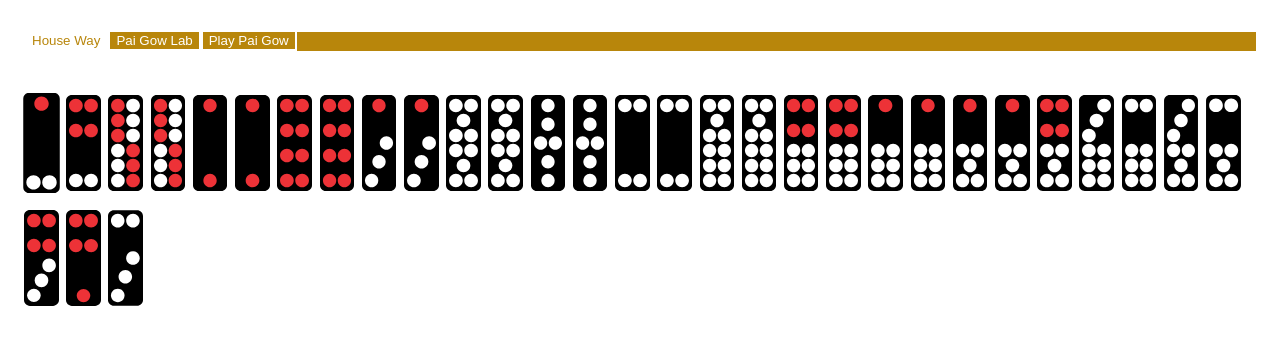
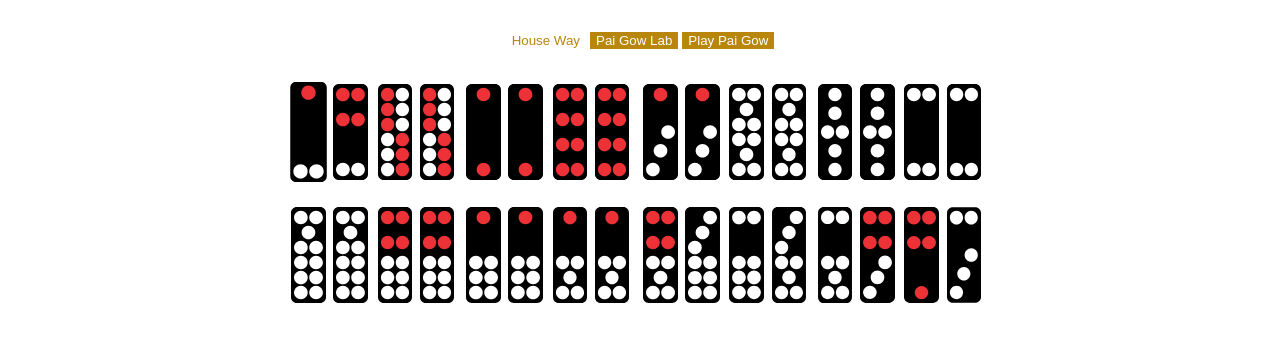
Before and after one commit to turtleflyer/pai-gow-tiles, a React app: page / in a window 1280 px wide. Shown: the top 344 px of the page. Built offline with nearby package versions, Linux system fonts and the light colour scheme.

Commit message:
New responsible layout implemented

```diff
--- a/src/App.css
+++ b/src/App.css
@@ -1,3 +1,6 @@
 .App {
+  display: flex;
+  flex-wrap: wrap;
   position: relative;
+  margin: 0 auto;
 }
--- a/src/components/EntireHand/EntireHand.css
+++ b/src/components/EntireHand/EntireHand.css
@@ -3,6 +3,7 @@
 }
 
 .EntireHand {
+  margin: 0 auto;
   position: relative;
   --size-of-padding: calc(var(--height) * 0.02);
   height: var(--height);
--- a/src/components/NavButtons/NavButtons.css
+++ b/src/components/NavButtons/NavButtons.css
@@ -1,10 +1,19 @@
-.NavButtons__navigation {
+.NavButtons {
+  display: flex;
+  margin: 2rem 1rem 1rem;
+  justify-content: center;
+}
+
+/* .NavButtons__flex-wrapper {
   background-color: darkgoldenrod;
   display: flex;
-  margin: 2rem 1rem 2rem 1rem;
-}
+  flex-wrap: wrap;
+  justify-content: center;
+} */
 
 .NavButtons__menu-button {
+  display: block;
+  flex-shrink: 0;
   background-color: darkgoldenrod;
   color: white;
   border: solid white;
@@ -13,6 +22,7 @@
 }
 
 .NavButtons__menu-button--active {
+  flex-shrink: 0;
   background-color: white;
   color: darkgoldenrod;
 }
--- a/src/components/NavButtons/NavButtons.js
+++ b/src/components/NavButtons/NavButtons.js
@@ -13,7 +13,7 @@ export default class NavButtons extends PureComponent {
   render() {
     const { onCheck, activeSection } = this.props;
     return (
-      <nav className="NavButtons__navigation">
+      <nav className="NavButtons">
         <button
           type="button"
           id="NavButtons__menu-button--HW"
--- a/src/components/TilesRow/TilesRow.css
+++ b/src/components/TilesRow/TilesRow.css
@@ -1,5 +1,13 @@
 .TileRow {
   display: flex;
   flex-wrap: wrap;
-  margin-bottom: 2rem;
+  justify-content: center;
+  margin-bottom: 4rem;
 }
+
+.TileRow__flex-block {
+  display: flex;
+  flex-wrap: wrap;
+  justify-content: center;
+  margin: 1px;
+}
--- a/src/components/TilesRow/TilesRow.js
+++ b/src/components/TilesRow/TilesRow.js
@@ -4,7 +4,6 @@ import PropTypes from 'prop-types';
 import { PGTile } from '../../../paigow/paigow';
 import TileCheck from '../TIleCheck/TileCheck';
 import './TilesRow.css';
-
 
 export default class TilesRow extends PureComponent {
   static propTypes = {
@@ -26,7 +25,23 @@ export default class TilesRow extends PureComponent {
     const { setOfTiles, onCheck, onCheckByKey } = this.props;
     return (
       <div className="TileRow">
-        {setOfTiles.map(({ tile, isChecked }, i) => (
+        {
+          setOfTiles.reduce((blocks, { tile, isChecked }, i) => {
+            function addToBlocks(d) {
+              if (d > 1) {
+                addToBlocks(d - 1);
+              }
+              if ((i + 1) % 2 ** d === 0) {
+                blocks[5 - d].push(
+                  <div key={`depth${5 - d}-i${blocks[5 - d].length - 1}`} className="TileRow__flex-block">
+                    {blocks[6 - d]}
+                  </div>,
+                );
+                blocks[6 - d] = [];
+              }
+            }
+
+            blocks[5].push(
               <TileCheck
                 tile={tile}
                 second={i % 2 === 1}
@@ -35,8 +50,13 @@ export default class TilesRow extends PureComponent {
                 tileN={i}
                 onCheck={onCheck}
                 onCheckByKey={onCheckByKey}
-          />
-        ))}
+              />,
+            );
+
+            addToBlocks(5);
+            return blocks;
+          }, [...new Array(6)].map(() => []))[0]
+        }
       </div>
     );
   }
```
Also changed, not shown: .eslintrc.json. Lines whose indentation alone changed are shown as unchanged.
